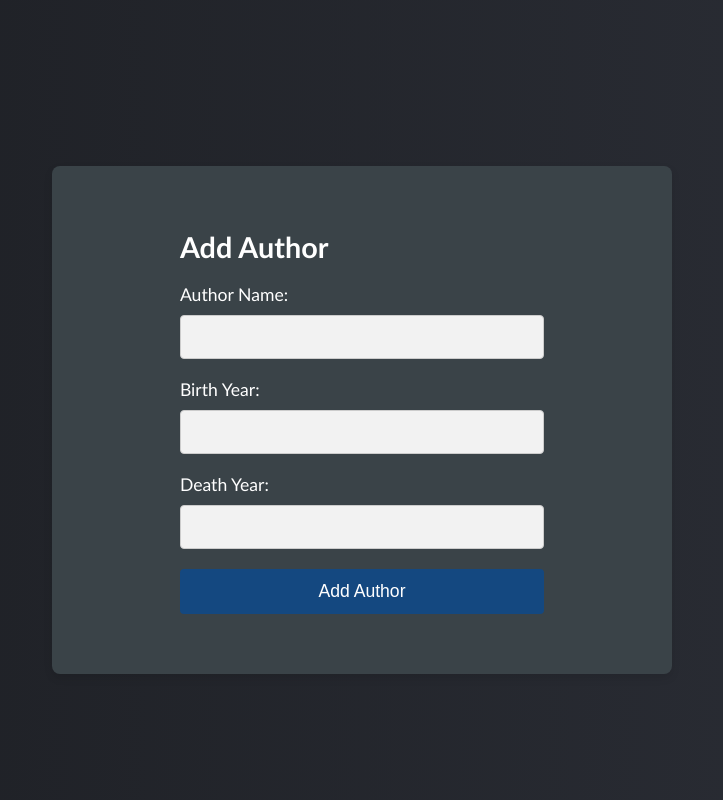
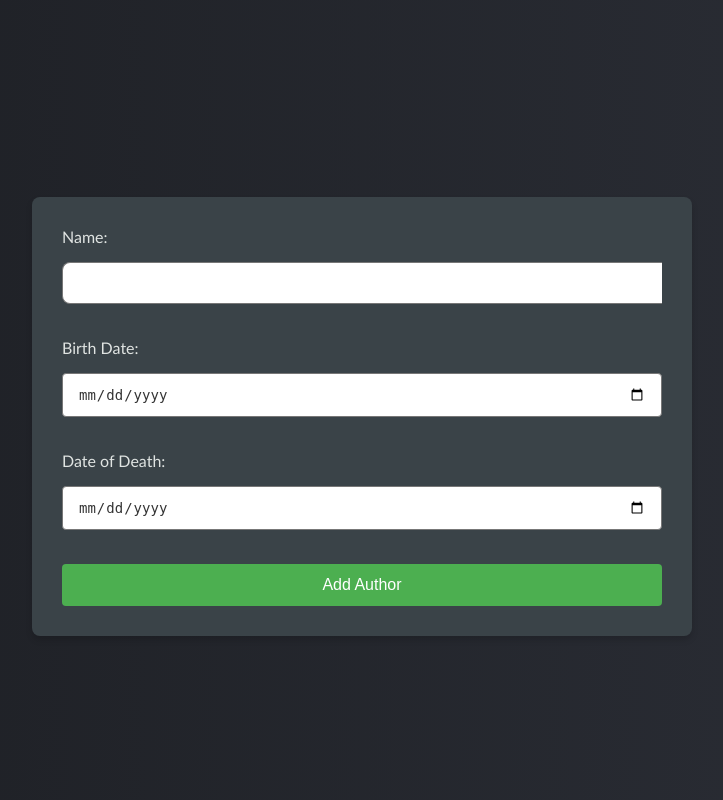
Before and after one commit to JacobHoukes/Book_alchemy, a Flask app: page /add_author in a window 1280 px wide. Shown: the whole page, without its empty margins (278-1001 px from the left). Run offline with Flask 3, Linux system fonts and the light colour scheme.

Commit message:
adjusted style / layout

```diff
--- a/app.py
+++ b/app.py
@@ -70,18 +70,23 @@ def add_book():
 @app.route("/")
 def home():
     """This function displays all books with their authors on the homepage, with optional sorting."""
-    sort_by = request.args.get("sort", "title")  # Default sort is by title
+    sort_by = request.args.get("sort", "title")
+    search_term = request.args.get("search", "").strip()
 
+    query = db.session.query(Book.title, Book.isbn, Author.name.label('author_name')) \
+        .join(Author, Book.author_id == Author.id)
+
+    if search_term:
+        query = query.filter(Book.title.ilike(f"%{search_term}%"))
     if sort_by == "author":
-        books = db.session.query(Book.title, Book.isbn, Author.name.label('author_name')) \
-            .join(Author, Book.author_id == Author.id) \
-            .order_by(Author.name).all()
+        query = query.order_by(Author.name)
     else:
-        books = db.session.query(Book.title, Book.isbn, Author.name.label('author_name')) \
-            .join(Author, Book.author_id == Author.id) \
-            .order_by(Book.title).all()
+        query = query.order_by(Book.title)
 
-    return render_template("home.html", books=books)
+    books = query.all()
+    no_results = not books and search_term
+
+    return render_template("home.html", books=books, no_results=no_results, search_term=search_term)
 
 
 if __name__ == '__main__':
--- a/static/form_page.css
+++ b/static/form_page.css
@@ -1,78 +1,136 @@
 body {
+  background: linear-gradient(to right, #1d1f24, #2b2e36);
   font-family: 'Calibri', sans-serif;
   margin: 0;
   padding: 0;
-  background: linear-gradient(to right, #1d1f24, #2b2e36);
   color: #e0e4e2;
   display: flex;
+  justify-content: center;
   align-items: center;
-  justify-content: center;
-  min-height: 100vh;
+  height: 100vh;
 }
 
-.form-container {
+form {
   background-color: #3a4348;
-  padding: 40px 60px;
+  padding: 30px;
   border-radius: 8px;
-  box-shadow: 0 4px 8px rgba(0, 0, 0, 0.1);
-  max-width: 500px;
+  box-shadow: 0 4px 6px rgba(0, 0, 0, 0.15);
   width: 100%;
-  display: flex;
-  flex-direction: column;
-  align-items: center;
-  margin-top: 40px;
-}
-
-h2 {
-  font-size: 1.8em;
-  color: #ffffff;
-  margin-bottom: 20px;
+  max-width: 600px;
+  margin: 0 auto;
+  position: relative;
+  top: 2%;
 }
 
 label {
-  font-size: 1.1em;
-  margin-bottom: 10px;
-  color: #ffffff;
   display: block;
+  font-size: 16px;
+  margin-bottom: 8px;
+  color: #e0e4e2;
 }
 
-input, select {
+input[type="text"],
+input[type="number"],
+input[type="date"],
+select {
   width: 100%;
-  padding: 12px;
-  margin-bottom: 20px;
-  border: 1px solid #ccc;
+  padding: 12px 15px;
+  margin: 8px 0 15px 0;
+  background-color: white;
+  border: 1px solid #777;
   border-radius: 4px;
-  background-color: #f2f2f2;
-  font-size: 1em;
-  color: #000000;
+  color: #333;
+  font-size: 14px;
   box-sizing: border-box;
 }
 
-input:focus, select:focus {
+input[type="text"]:focus,
+input[type="number"]:focus,
+input[type="date"]:focus,
+select:focus {
   outline: none;
-  border-color: #144a85;
-  background-color: #ffffff;
-  color: #000000;
+  border-color: #4CAF50;
 }
 
 input[type="submit"] {
-  background-color: #144880;
+  background-color: #4CAF50;
   color: white;
-  font-size: 1.1em;
+  padding: 12px 20px;
   border: none;
-  padding: 12px 20px;
   border-radius: 4px;
   cursor: pointer;
-  transition: background-color 0.3s ease;
+  font-size: 16px;
+  width: 100%;
 }
 
 input[type="submit"]:hover {
-  background-color: #103b66;
+  background-color: #45a049;
 }
 
-@media (max-width: 600px) {
-  .form-container {
-    padding: 20px;
-    margin-top: 20px;
-  }
+input[type="submit"]:active {
+  background-color: #388e3c;
 }
+
+select option:hover {
+  background-color: #666;
+  color: #ffffff;
+}
+
+.search-container {
+  display: flex;
+  align-items: center;
+  border-radius: 8px;
+  background-color: #3a4348;
+  overflow: hidden;
+  width: 100%;
+  max-width: 500px;
+}
+
+input[type="text"] {
+  width: 100%;
+  padding: 12px 15px;
+  border: 1px solid #777;
+  border-right: none;
+  border-radius: 8px 0 0 8px;
+  background-color: #fff;
+  color: #333;
+  font-size: 14px;
+  box-sizing: border-box;
+  transition: all 0.3s ease;
+}
+
+input[type="text"]:focus {
+  outline: none;
+  border-color: #4CAF50;
+}
+
+button {
+  padding: 12px 20px;
+  background-color: #4CAF50;
+  color: white;
+  border: 1px solid #4CAF50;
+  border-radius: 0 8px 8px 0;
+  cursor: pointer;
+  font-size: 14px;
+  transition: all 0.3s ease;
+}
+
+button:hover {
+  background-color: #45a049;
+}
+
+button:active {
+  background-color: #388e3c;
+}
+
+.add-author form {
+  max-width: 500px;
+}
+
+.add-author input[type="text"],
+.add-author input[type="date"],
+.add-author input[type="number"],
+.add-author select {
+  font-size: 14px;
+  padding: 12px;
+}
--- a/templates/add_author.html
+++ b/templates/add_author.html
@@ -1,27 +1,25 @@
 <!DOCTYPE html>
 <html lang="en">
   <head>
-    <meta charset="UTF-8">
-    <meta name="viewport" content="width=device-width, initial-scale=1.0">
-    <meta http-equiv="X-UA-Compatible" content="ie=edge">
+    <meta charset="UTF-8" />
+    <meta name="viewport" content="width=device-width, initial-scale=1.0" />
+    <meta http-equiv="X-UA-Compatible" content="ie=edge" />
     <link rel="stylesheet" href="{{ url_for('static', filename='form_page.css') }}">
-    <title>Add Author</title>
   </head>
   <body>
-    <div class="form-container">
-      <form action="/add_author" method="POST">
-        <h2>Add Author</h2>
-        <label for="name">Author Name:</label>
-        <input type="text" id="name" name="name" required>
 
-        <label for="birth_year">Birth Year:</label>
-        <input type="number" id="birth_year" name="birth_year" required>
+  <form action="/add_author" method="POST">
+    <label for="name">Name:</label>
+    <input type="text" id="name" name="name" required><br><br>
 
-        <label for="death_year">Death Year:</label>
-        <input type="number" id="death_year" name="death_year">
+    <label for="birthdate">Birth Date:</label>
+    <input type="date" id="birthdate" name="birthdate" required><br><br>
 
-        <input type="submit" value="Add Author">
-      </form>
-    </div>
+    <label for="date_of_death">Date of Death:</label>
+    <input type="date" id="date_of_death" name="date_of_death"><br><br>
+
+    <input type="submit" value="Add Author">
+  </form>
+
   </body>
 </html>
```
Also changed, not shown: templates/add_book.html (+6 -8 lines), templates/home.html (+12 -0 lines), data/library.sqlite.
